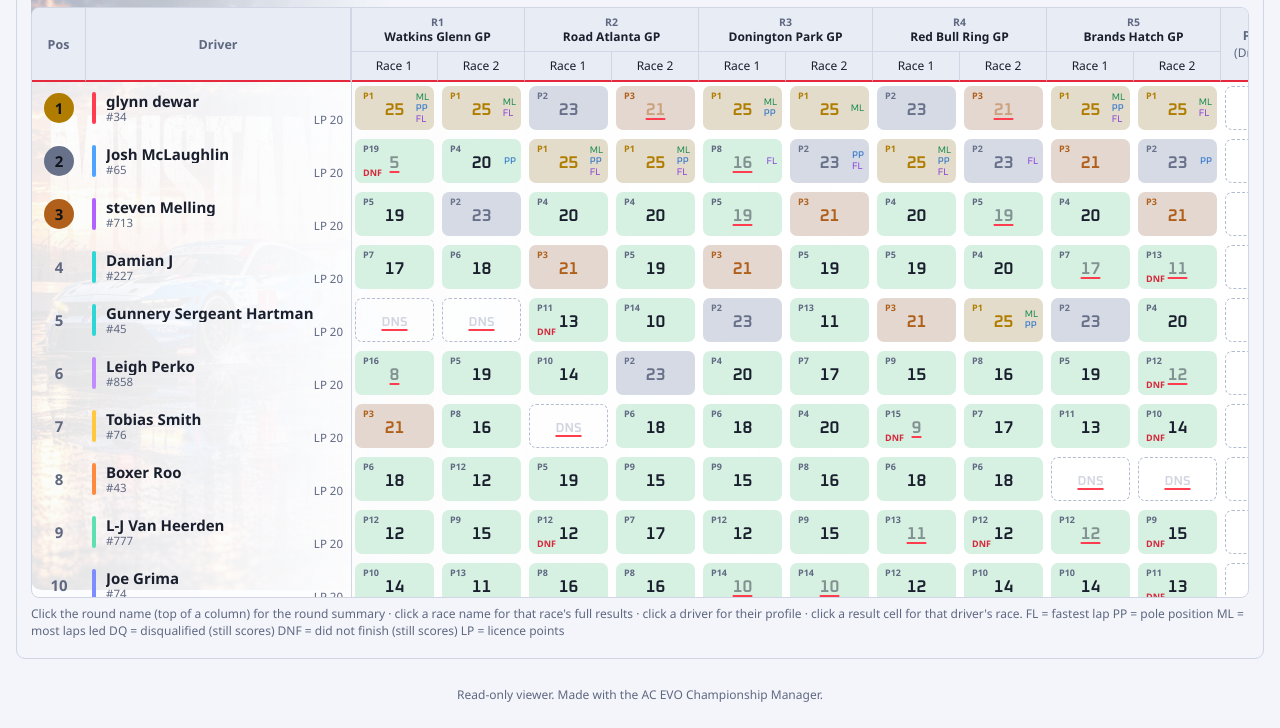
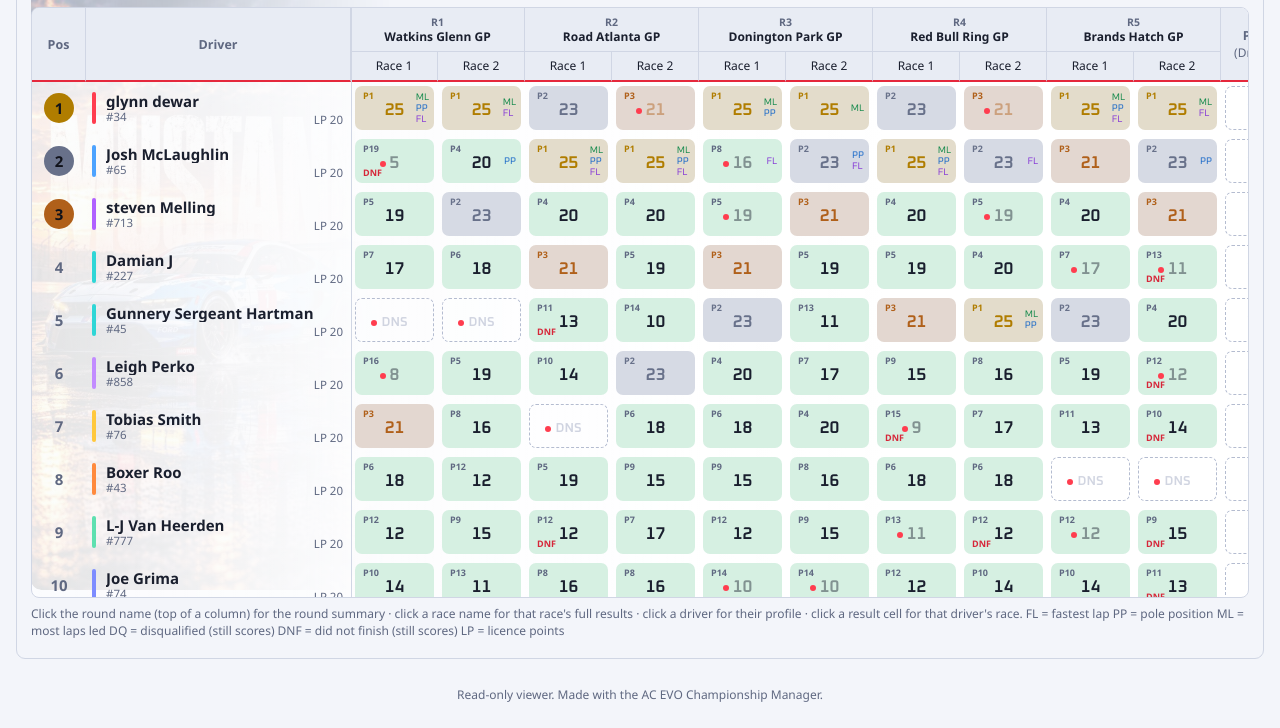
Before and after one commit to 27kaotic-dev/AC-Evo-Championship-Web, a plain HTML site: page index.html in a window 1280 px wide. Shown: the part 177-905 px from the top of the page. Drawn offline with Linux system fonts and the light colour scheme.

Commit message:
drop round dot

```diff
--- a/css/style.css
+++ b/css/style.css
@@ -155,7 +155,8 @@ input[type=range] { vertical-align: middle; width: 90px; accent-color: var(--acc
 .cell .pn { position: absolute; left: 7px; top: 3px; font-size: 9px; color: var(--dim); font-weight: 700; }
 .cell.m1 .pn, .cell.m2 .pn, .cell.m3 .pn { color: inherit; }
 .cell .tags { position: absolute; right: 4px; top: 50%; transform: translateY(-50%); display: flex; flex-direction: column-reverse; align-items: flex-start; font-size: 9.5px; line-height: 1.15; font-weight: 400; font-family: Oxanium, "Segoe UI", Inter, system-ui, sans-serif; }
-.cell.dropped .cp, .cell.dropped .cs { text-decoration: underline; text-decoration-color: #ff3d4f; text-decoration-thickness: 2px; text-underline-offset: 3px; color: color-mix(in srgb, currentColor 45%, transparent); }   /* faded result, bright red line under it */
+.cell.dropped .cp, .cell.dropped .cs { position: relative; color: color-mix(in srgb, currentColor 45%, transparent); }   /* faded result, with a red dot to the left of it */
+.cell.dropped .cp::before, .cell.dropped .cs::before { content: ""; position: absolute; left: -10px; top: 50%; margin-top: -3px; width: 6px; height: 6px; border-radius: 50%; background: #ff3d4f; }
 td.link:hover .cell { border-color: var(--cell-edge); }
 .st td.tot { width: 84px; min-width: 84px; }
 .total { height: 44px; margin: 2px; border-radius: 7px; display: grid; place-items: center; font-size: 19px; font-weight: 800; color: var(--total-ink); border: 1.4px dashed var(--cell-dns-edge); }   /* a soft grey number in a dotted outline */
--- a/index.html
+++ b/index.html
@@ -13,7 +13,7 @@
   </script>
   <link rel="preconnect" href="https://fonts.googleapis.com"><link rel="preconnect" href="https://fonts.gstatic.com" crossorigin>
   <link rel="stylesheet" href="https://fonts.googleapis.com/css2?family=Oxanium:wght@400;600&display=swap">
-  <link rel="stylesheet" href="css/style.css?v=101">
+  <link rel="stylesheet" href="css/style.css?v=102">
 </head>
 <body>
   <div id="app"><p class="loading">Loading…</p></div>
```
